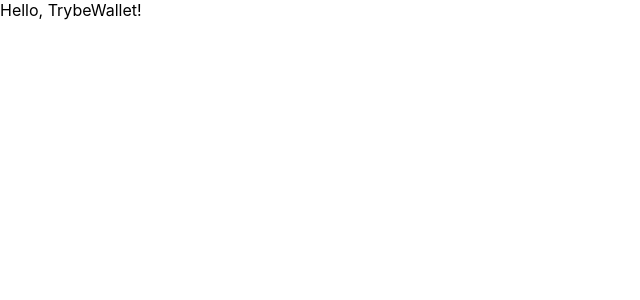
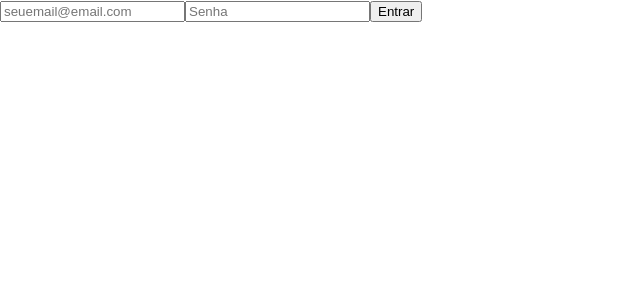
Before and after one commit to cleytonoliveira/wallet-control, a React (Create React App) app: page / in a window 1280 px wide. Shown: the top 300 px of the page, without its empty margins (0-640 px from the left). Built offline with nearby package versions, Linux system fonts and the light colour scheme.

Commit message:
feat: add input to email and password

```diff
--- a/src/App.js
+++ b/src/App.js
@@ -1,7 +1,17 @@
-import React from 'react';
+import React, { Component } from 'react';
+import { Route, Switch } from 'react-router-dom';
+import Login from './pages/Login';
+import Wallet from './pages/Wallet';
 
-function App() {
-  return <div>Hello, TrybeWallet!</div>;
+class App extends Component {
+  render() {
+    return (
+      <Switch>
+        <Route path="/carteira" component={Wallet} />
+        <Route path="/" component={Login} />
+      </Switch>
+    );
+  }
 }
 
 export default App;
--- a/src/pages/Login.js
+++ b/src/pages/Login.js
@@ -1,8 +1,27 @@
-import React from 'react';
+import React, {Component} from 'react';
+import { Link } from 'react-router-dom';
 
-class Login extends React.Component {
+class Login extends Component {
   render() {
-    return <div>Login</div>;
+    return (
+      <div>
+        <input
+          data-testid="email-input"
+          type="email"
+          placeholder="seuemail@email.com"
+        />
+        <input
+          data-testid="password-input"
+          type="password"
+          placeholder="Senha"
+        />
+        <Link to="/carteira">
+          <button>
+            Entrar
+          </button>
+        </Link>
+      </div>
+    );
   }
 }
 
```
